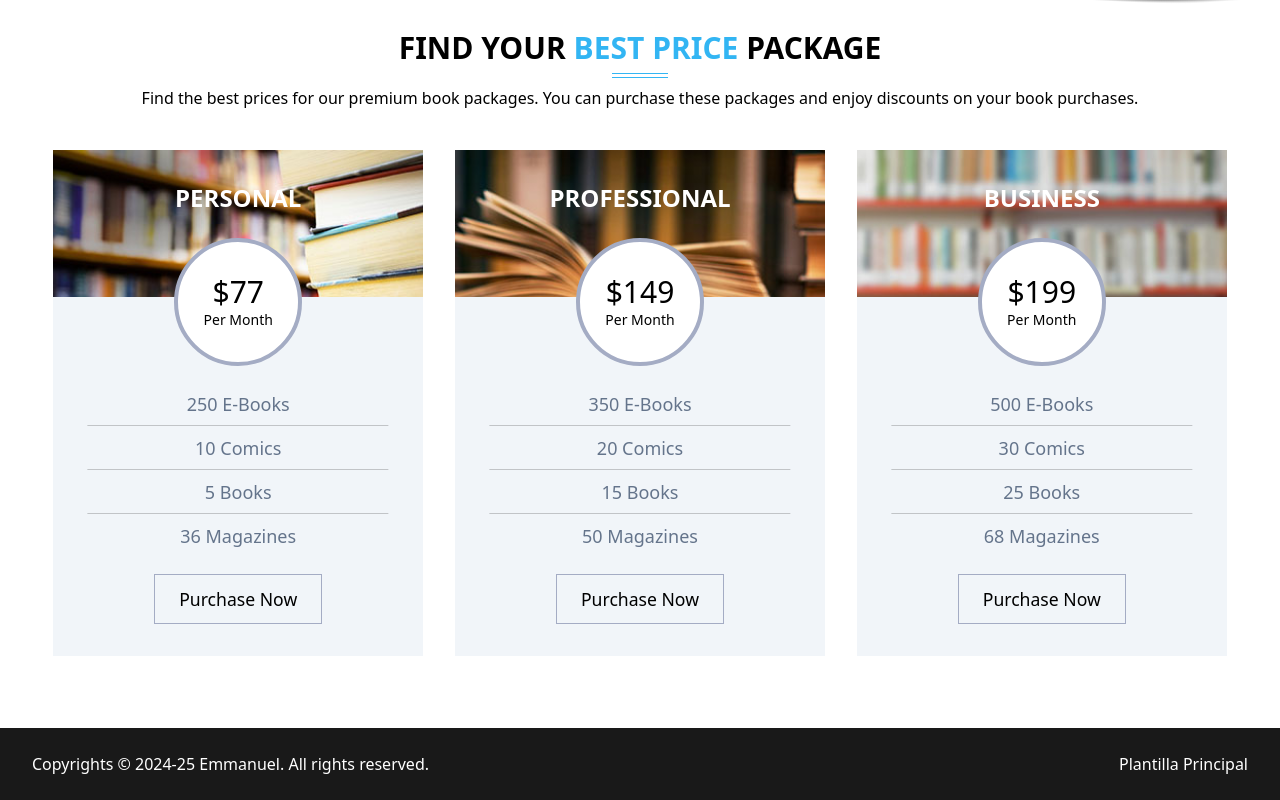
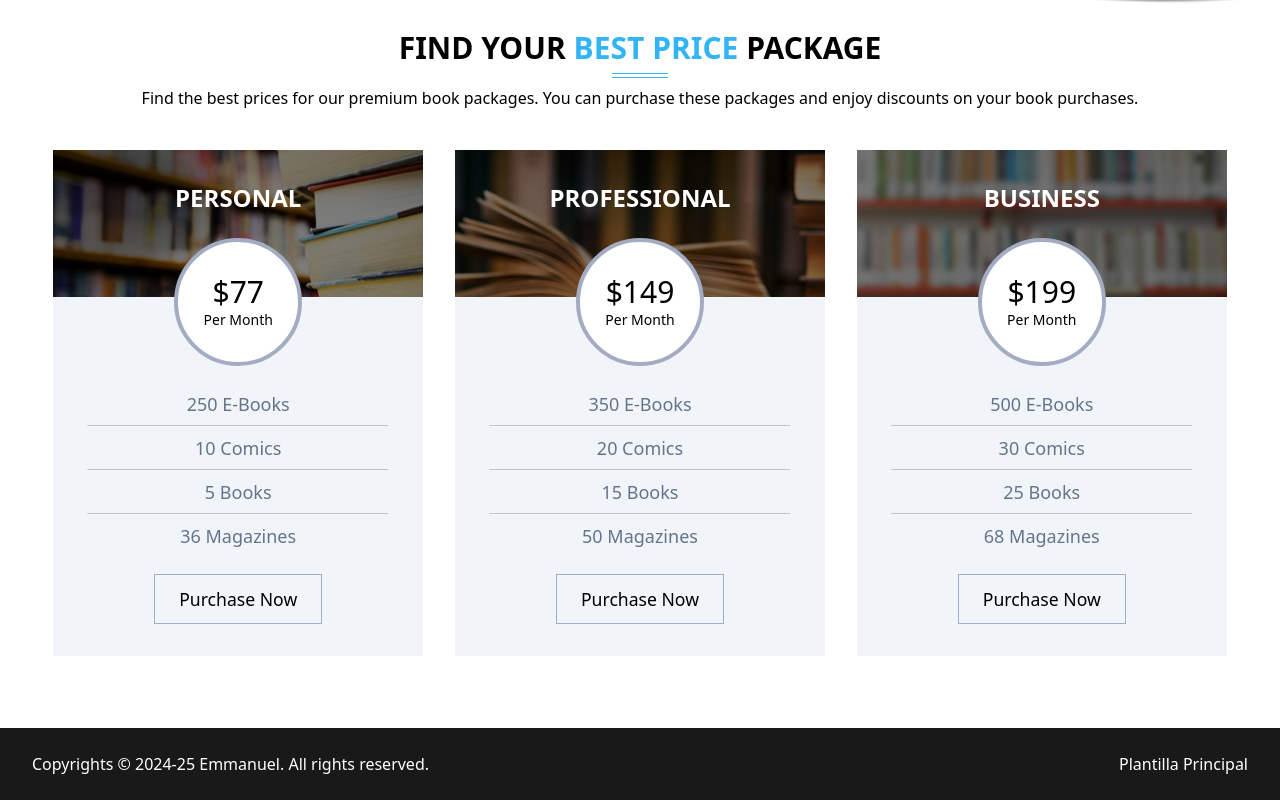
Before and after one commit to emmanuel-cruz-dev/literarium, a React (Vite) app: page / in a window 1280 px wide. Shown: the part 6562-7362 px from the top of the page. Built offline with nearby package versions, Linux system fonts and the light colour scheme.

Commit message:
mapeo, estilos y organizacion de price-cards terminado

```diff
--- a/src/styles/App.css
+++ b/src/styles/App.css
@@ -511,6 +511,16 @@ body {
   overflow: hidden;
 }
 
+.price-card-container::after {
+  position: absolute;
+  content: "";
+  top: 0;
+  left: 0;
+  width: 100%;
+  height: 148px;
+  background-color: rgba(0, 0, 0, 0.5);
+}
+
 .price-card-container img {
   transition: transform 1s ease-in;
 }
@@ -520,6 +530,7 @@ body {
 }
 
 .price-card__fill-item {
+  z-index: 1;
   position: absolute;
   width: 100%;
   bottom: 0;
@@ -555,6 +566,10 @@ body {
   background-color: var(--accent-color);
 }
 
+.price-card__list {
+  z-index: 5;
+}
+
 .price-card__list li {
   position: relative;
 }
```
Also changed, not shown: src/components/PricePackage.tsx (+12 -1 lines).
